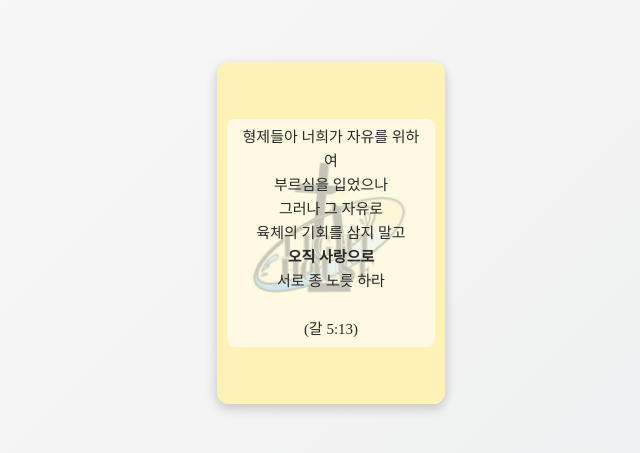
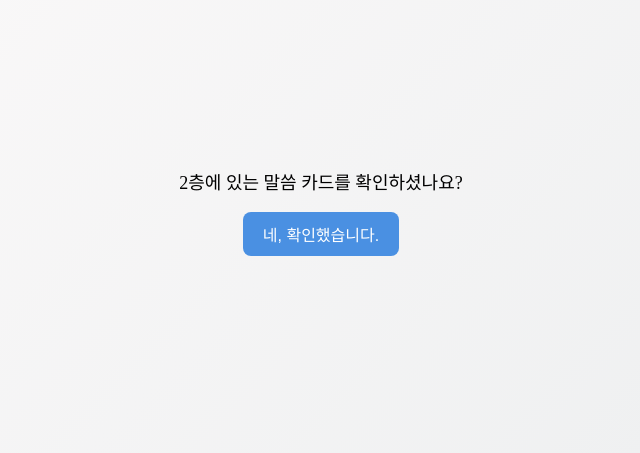
Before and after one commit to corudqls900-spec/bible-card-4, a plain HTML site: page index.html in a window 1280 px wide. Shown: the part 187-640 px from the top of the page, without its empty margins (319-959 px from the left). Drawn offline with Linux system fonts and the light colour scheme.

Commit message:
Update index.html

```diff
--- a/index.html
+++ b/index.html
@@ -10,9 +10,37 @@
       display: flex;
       align-items: center;
       justify-content: center;
+      flex-direction: column;
       height: 100vh;
       margin: 0;
       background: linear-gradient(135deg, #fdfbfb 0%, #ebedee 100%);
+      font-family: "Times New Roman","명조체", serif;
+    }
+
+    /* 질문 영역 */
+    #question {
+      text-align: center;
+      font-size: 18px;
+      margin-bottom: 20px;
+    }
+
+    #showCardBtn {
+      padding: 10px 20px;
+      font-size: 16px;
+      border: none;
+      border-radius: 8px;
+      background-color: #4a90e2;
+      color: white;
+      cursor: pointer;
+    }
+
+    #showCardBtn:hover {
+      background-color: #357ab8;
+    }
+
+    /* 카드 숨김 기본값 */
+    .hidden {
+      display: none;
     }
 
     .card {
@@ -45,8 +73,8 @@
       background-size: cover;
       background-position: center;
       display: flex;
-      align-items: center;   /* 세로 중앙 정렬 */
-      justify-content: center; /* 가로 중앙 정렬 */
+      align-items: center;
+      justify-content: center;
       text-align: center;
       padding: 10px;
     }
@@ -62,21 +90,20 @@
       transform: rotateY(180deg);
     }
 
-    /* 글자 스타일 */
     .card-text {
-      font-family: "Times New Roman","명조체", serif; /* 명조체 */
       font-size: 15px;
-      color: #333; /* 덜 쨍한 진회색 */
-      background: rgba(255, 255, 255, 0.6); /* 좀 더 투명한 배경 */
+      color: #333;
+      background: rgba(255, 255, 255, 0.6);
       padding: 6px 10px;
       border-radius: 8px;
       line-height: 1.6;
-      max-width: 90%; /* 너무 넓어지지 않게 */
+      max-width: 90%;
     }
+
     .card-front .bold-front {
-  font-weight: bold; /* 앞면 전용 굵게 */
-}
-    /* 뒷면 텍스트 배경 없애기 */
+      font-weight: bold;
+    }
+
     .card-back .card-text {
       background: none;
       padding: 0;
@@ -85,7 +112,14 @@
 </head>
 <body>
 
-  <div class="card" id="card">
+  <!-- 질문 영역 -->
+  <div id="question">
+    <p>2층에 있는 말씀 카드를 확인하셨나요?</p>
+    <button id="showCardBtn">네, 확인했습니다.</button>
+  </div>
+
+  <!-- 카드 -->
+  <div class="card hidden" id="card">
     <div class="card-inner">
       <!-- 앞면 -->
       <div class="card-face card-front">
@@ -121,6 +155,16 @@
 
   <script>
     const card = document.getElementById('card');
+    const btn = document.getElementById('showCardBtn');
+    const question = document.getElementById('question');
+
+    // 버튼 클릭 → 질문 숨기고 카드 보여주기
+    btn.addEventListener('click', () => {
+      question.classList.add('hidden');
+      card.classList.remove('hidden');
+    });
+
+    // 카드 클릭 → 뒤집기
     card.addEventListener('click', () => card.classList.toggle('flipped'));
   </script>
 </body>
```
